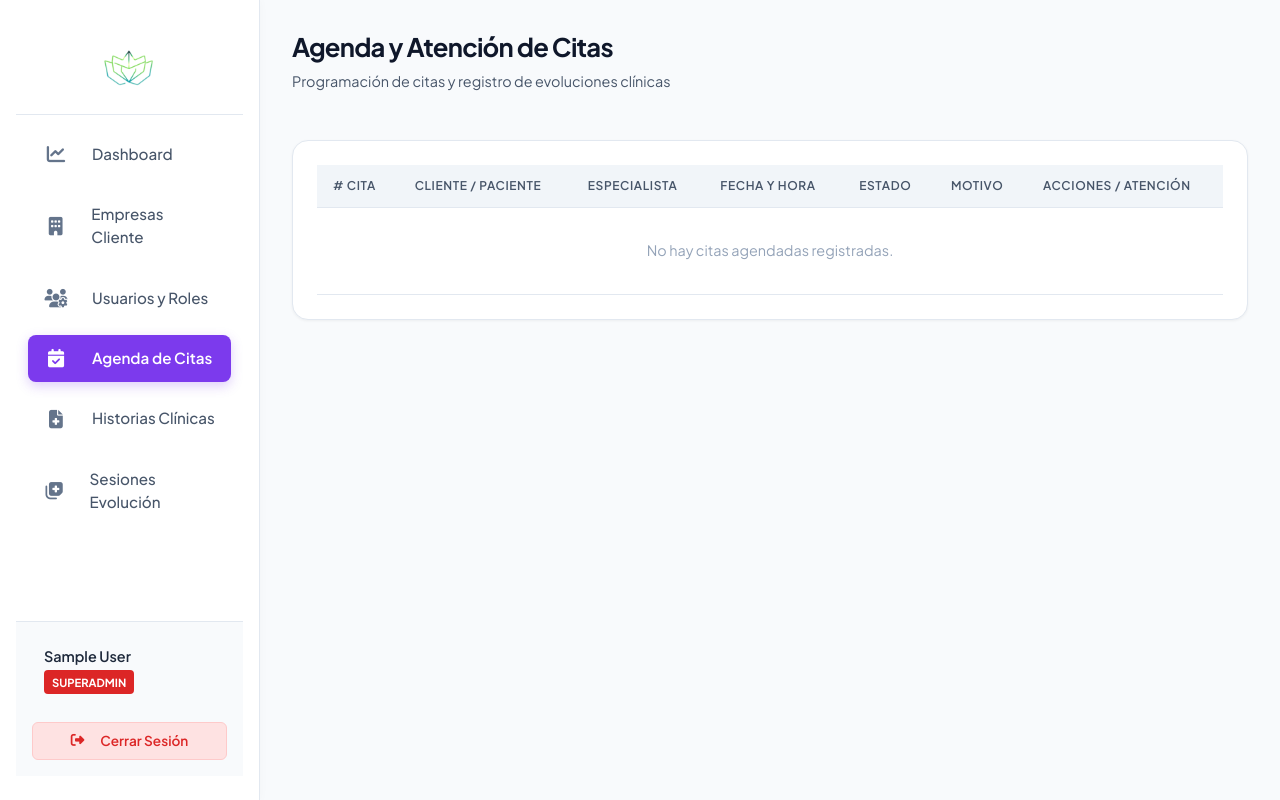
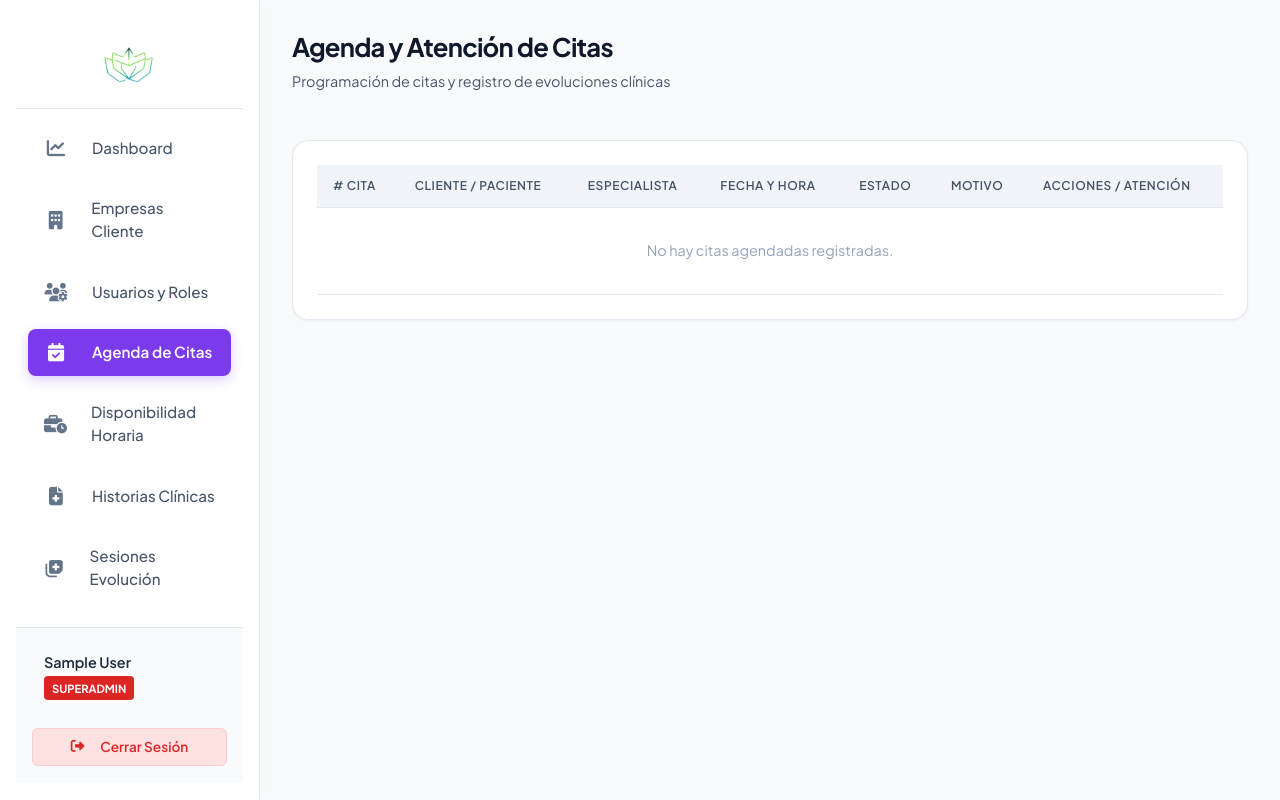
Before and after one commit to karenpbq-bot/TMTR---Renovatia, a Flask app: page /citas in a window 1280 px wide. Run offline with Flask 3, Linux system fonts and the light colour scheme; the visitor is signed in with stand-in values (Sample User, id 1).

Commit message:
Add availability module to navigation menu

```diff
--- a/templates/base.html
+++ b/templates/base.html
@@ -233,6 +233,14 @@
                     </a>
                 </li>
 
+                <!-- Módulo de Disponibilidad Horaria -->
+                <li class="nav-item {% if request.endpoint == 'agenda.gestionar_disponibilidad' %}active{% endif %}">
+                    <a href="{{ url_for('agenda.gestionar_disponibilidad') }}">
+                        <i class="fa-solid fa-business-time"></i>
+                        <span>Disponibilidad Horaria</span>
+                    </a>
+                </li>
+
                 <!-- Módulo de Historias Clínicas -->
                 {% if current_user_role == 'Superadmin' or current_user_role in ['Administrador', 'Especialista', 'Paciente'] %}
                 <li class="nav-item {% if request.endpoint in ['clinica.listar_historias', 'clinica.crear_historia', 'clinica.ver_historia'] %}active{% endif %}">
```
